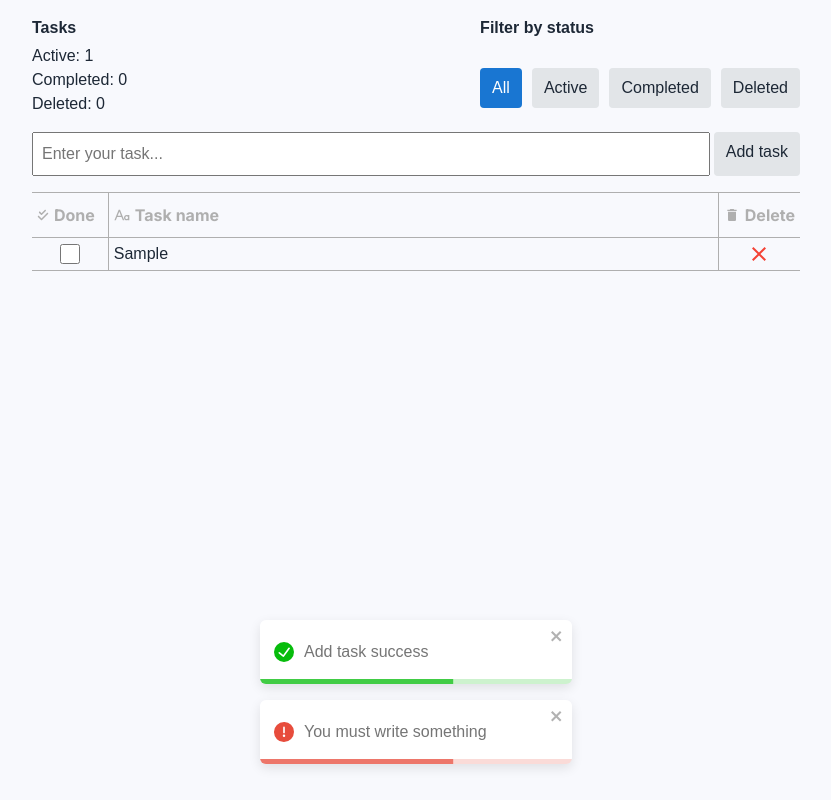
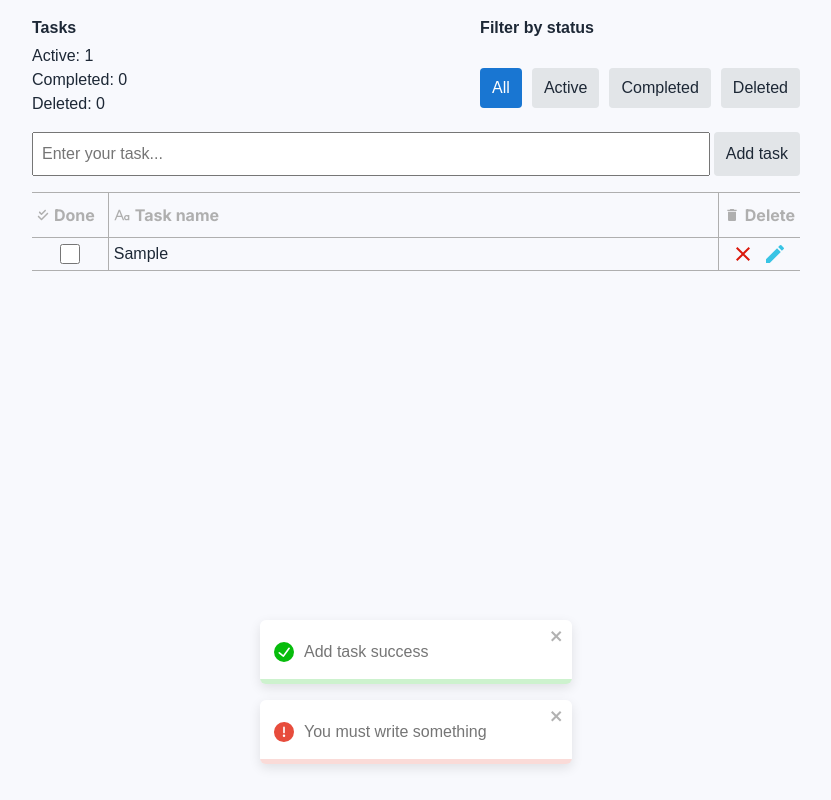
Before and after one commit to AntifragileVN/redax-todo, a React (Vite) app: page / in a window 1280 px wide. Both pictures are taken after typing "Sample" into the empty fields and a click on the button "Add task". Shown: the whole page, without its empty margins (224-1055 px from the left). Built offline with nearby package versions, Linux system fonts and the light colour scheme.

Commit message:
feat: add edit todo button

```diff
--- a/src/components/Button/Button.scss
+++ b/src/components/Button/Button.scss
@@ -1,12 +1,10 @@
 @use 'src/scss/utils/' as *;
 
 .btn {
-	display: inline-flex;
 	padding: 8px 12px;
 	border-radius: 4px;
 	border: none;
 	font: inherit;
-	cursor: pointer;
 	background-color: #e2e5e8;
 	color: inherit;
 	transition: background-color $transitionButton, color $transitionButton;
--- a/src/components/TodoItem/TodoItem.scss
+++ b/src/components/TodoItem/TodoItem.scss
@@ -1,3 +1,5 @@
+@use 'src/scss/utils/' as *;
+
 .todo__wrapper {
 	display: flex;
 	align-items: center;
@@ -8,6 +10,11 @@
 	&.completed {
 		text-decoration: line-through;
 	}
+}
+.todo__edit-input {
+	display: flex;
+	// border: none;
+	height: 100%;
 }
 
 .todo__btn {
@@ -22,7 +29,18 @@
 	border-radius: 4px;
 	background-color: transparent;
 	cursor: pointer;
-	color: #f44336;
+
+	&.delete {
+		color: $red;
+	}
+
+	&.edit {
+		color: $successColor;
+	}
+
+	&.confirm {
+		color: $green;
+	}
 
 	&:hover {
 		background-color: #e2e5e8;
--- a/src/components/TodoItem/TodoItem.tsx
+++ b/src/components/TodoItem/TodoItem.tsx
@@ -1,12 +1,15 @@
 import { useDispatch, useSelector } from 'react-redux';
-import { archiveTodo, deleteTodo, toggleCompletion } from 'src/redux/todoSlice';
+import { archiveTodo, deleteTodo, editTodo, toggleCompletion } from 'src/redux/todoSlice';
 import { selectFilterStatus } from 'src/redux/selectors';
 import clsx from 'clsx';
 
+import { MdEdit } from 'react-icons/md';
 import { MdClose } from 'react-icons/md';
+import { FaCheck } from 'react-icons/fa';
 import { TodoType } from 'src/types/shared';
 import './TodoItem.scss';
 import { notifySuccess } from 'src/services/notify';
+import { useEffect, useRef, useState } from 'react';
 
 type TodoProps = {
 	todo: TodoType;
@@ -15,14 +18,39 @@ type TodoProps = {
 export const TodoItem = ({ todo }: TodoProps) => {
 	const dispatch = useDispatch();
 	const filter = useSelector(selectFilterStatus);
+	const [isEditMode, setIsEditMode] = useState<boolean>(false);
+	const [text, setText] = useState<string>(todo.text);
+	const todoInputRef = useRef<HTMLInputElement>(null);
+
+	const onEditBtnClick = () => {
+		setIsEditMode((prev) => !prev);
+	};
+
+	useEffect(() => {
+		if (isEditMode) {
+			todoInputRef.current?.focus();
+		}
+	}, [isEditMode]);
+
+	const handleEdit = () => {
+		dispatch(
+			editTodo({
+				id: todo.id,
+				text: text,
+			})
+		);
+		notifySuccess('Deleted todo succesful');
+		setIsEditMode(false);
+	};
+
+	const handleDelete = () => {
+		notifySuccess('Deleted todo succesful');
+		dispatch(deleteTodo(todo.id));
+	};
 
 	const handleArchive = () => {
 		notifySuccess('Deleted todo succesful');
 		dispatch(archiveTodo(todo.id));
-	};
-	const handleDelete = () => {
-		notifySuccess('Deleted todo succesful');
-		dispatch(deleteTodo(todo.id));
 	};
 	const handleToggle = () => dispatch(toggleCompletion(todo.id));
 
@@ -39,6 +67,15 @@ export const TodoItem = ({ todo }: TodoProps) => {
 				</div>
 			</td>
 			<td>
+				{isEditMode ? (
+					<input
+						type="text"
+						value={text}
+						ref={todoInputRef}
+						className="todo__edit-input"
+						onChange={(e) => setText(e.target.value)}
+					/>
+				) : (
 					<p
 						className={clsx('todo__text', {
 							['completed']: todo.completed,
@@ -46,15 +83,34 @@ export const TodoItem = ({ todo }: TodoProps) => {
 					>
 						{todo.text}
 					</p>
+				)}
 			</td>
 			<td>
 				<div className="todo__wrapper">
 					<button
-						className="todo__btn"
+						className="todo__btn delete"
 						onClick={filter !== 'deleted' ? handleArchive : handleDelete}
+						aria-label="Delete todo"
 					>
 						<MdClose size="24" />
 					</button>
+					{isEditMode ? (
+						<button
+							className="todo__btn confirm"
+							onClick={handleEdit}
+							aria-label="Confirm edit todo"
+						>
+							<FaCheck size="18" />
+						</button>
+					) : (
+						<button
+							className="todo__btn edit"
+							onClick={onEditBtnClick}
+							aria-label="Edit todo"
+						>
+							<MdEdit size="24" />
+						</button>
+					)}
 				</div>
 			</td>
 		</>
--- a/src/redux/todoSlice.ts
+++ b/src/redux/todoSlice.ts
@@ -15,6 +15,12 @@ export const todoSlice = createSlice({
 				archived: false,
 			};
 			state.push(newTodo);
+		},
+		editTodo: (state, action) => {
+			const todo = state.find((todo) => todo.id === action.payload.id);
+			if (todo) {
+				todo.text = action.payload.text;
+			}
 		},
 		archiveTodo: (state, action) => {
 			const todo = state.find((todo) => todo.id === action.payload);
@@ -37,5 +43,6 @@ export const todoSlice = createSlice({
 	},
 });
 
-export const { addTodo, deleteTodo, archiveTodo, toggleCompletion } = todoSlice.actions;
+export const { addTodo, deleteTodo, editTodo, archiveTodo, toggleCompletion } =
+	todoSlice.actions;
 export default todoSlice.reducer;
--- a/src/services/notify.ts
+++ b/src/services/notify.ts
@@ -3,11 +3,13 @@ import { toast } from 'react-toastify';
 export const notifyError = (text = 'Try again') => {
 	return toast.error(text, {
 		position: 'bottom-center',
+		autoClose: 1500,
 	});
 };
 
 export const notifySuccess = (text = 'Success') => {
 	return toast.success(text, {
 		position: 'bottom-center',
+		autoClose: 1500,
 	});
 };
```
Lines whose indentation alone changed are shown as unchanged.
